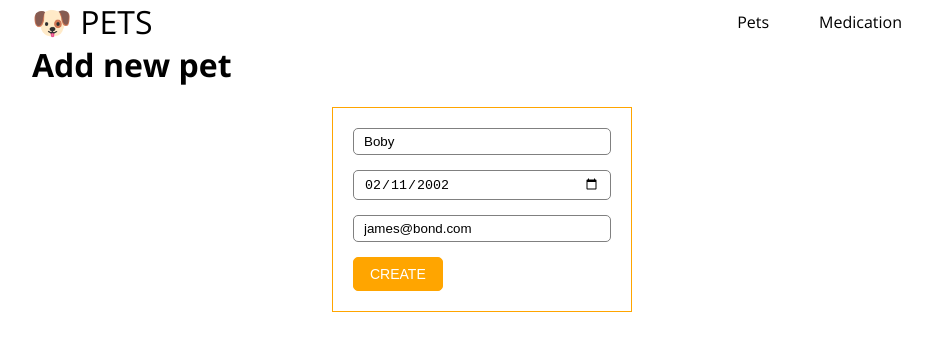
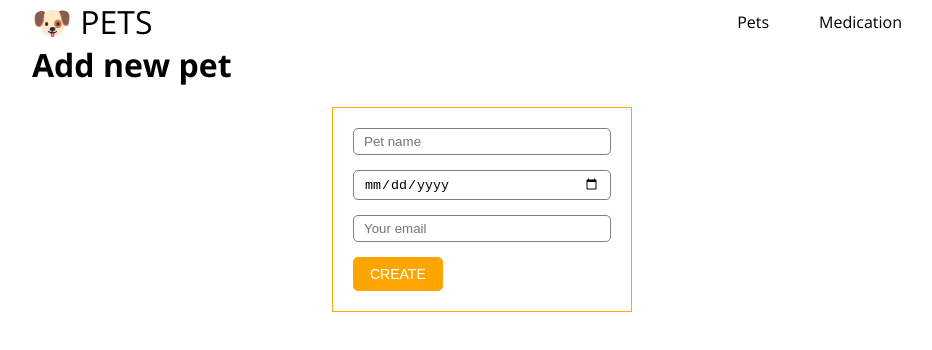
Before and after one commit to MariusCodeAcademy/type5-react-11-12-pet-meds-official, a React (Create React App) app: page /add-pet in a window 1280 px wide. Shown: the top 350 px of the page, without its empty margins (158-1090 px from the left). Built offline with nearby package versions, Linux system fonts and the light colour scheme.

Commit message:
messy errors

```diff
--- a/src/pages/AddPet/AddPet.jsx
+++ b/src/pages/AddPet/AddPet.jsx
@@ -1,21 +1,49 @@
 import Container from './../../components/UI/Container';
-import { useState } from 'react';
+import { useState, useEffect } from 'react';
 import css from './AddPet.module.css';
 import Button from '../../components/UI/Button/Button';
 import { sendFetch } from '../../helper/helper';
 import { useHistory } from 'react-router-dom';
 
+const initErrors = {
+  name: '',
+  dob: '',
+  userEmail: '',
+};
+
 function AddPet() {
   const history = useHistory();
-  const [name, setName] = useState('Boby');
-  const [dob, setDob] = useState('2002-02-11');
-  const [userEmail, setUserEmail] = useState('james@bond.com');
+  const [name, setName] = useState('');
+  const [dob, setDob] = useState('');
+  const [userEmail, setUserEmail] = useState('');
   const [isError, setIsError] = useState(false);
+  const [errorObj, setErrorObj] = useState(initErrors);
+
+  useEffect(() => {
+    console.log('errorObj ===', errorObj);
+    const isErrorsEmpty = Object.values(errorObj).every((el) => el === '');
+    if (!isErrorsEmpty) {
+      setIsError(true);
+    }
+  }, [name, dob, userEmail, errorObj]);
 
   async function submitHandler(e) {
     setIsError(false);
+    setErrorObj(initErrors);
     // sustabdyti nuo perkrovimo
     e.preventDefault();
+
+    // validacija
+    if (name.trim() === '') {
+      setErrorObj((prevState) => ({ ...prevState, name: 'Name cant be blank' }));
+    }
+    if (dob.trim() === '') {
+      setErrorObj((prevState) => ({ ...prevState, dob: 'Dob cant be blank' }));
+    }
+    if (userEmail.trim() === '') {
+      setErrorObj((prevState) => ({ ...prevState, userEmail: 'Email cant be blank' }));
+    }
+
     // uzdeti formai
     const newPetObj = {
       name: name,
@@ -44,24 +72,27 @@ function AddPet() {
         <input
           onChange={(e) => setName(e.target.value)}
           value={name}
-          className={css.input}
+          className={`${css.input} ${errorObj.name ? css.errBg : ''}`}
           type='text'
           placeholder='Pet name'
         />
+        {errorObj.name && <p>{errorObj.name}</p>}
         <input
           onChange={(e) => setDob(e.target.value)}
           value={dob}
-          className={css.input}
+          className={`${css.input} ${errorObj.dob ? css.errBg : ''}`}
           type='date'
           placeholder='Pet DOB'
         />
+        {errorObj.dob && <p>{errorObj.dob}</p>}
         <input
           onChange={(e) => setUserEmail(e.target.value)}
           value={userEmail}
-          className={css.input}
+          className={`${css.input} ${errorObj.userEmail ? css.errBg : ''}`}
           type='text'
           placeholder='Your email'
         />
+        {errorObj.userEmail && <p>{errorObj.userEmail}</p>}
         <Button>Create</Button>
       </form>
     </Container>
--- a/src/pages/AddPet/AddPet.module.css
+++ b/src/pages/AddPet/AddPet.module.css
@@ -20,3 +20,8 @@
   border: 1px solid tomato;
   padding: 5px 10px
 }
+
+.errBg {
+  background-color: rgb(255, 193, 182);
+  border-color: tomato;
+}
```
Also changed, not shown: sandbox.js (added, +15 -0 lines).
